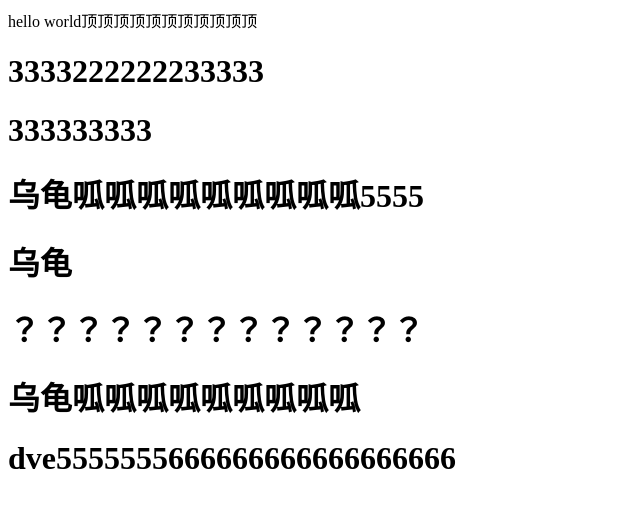
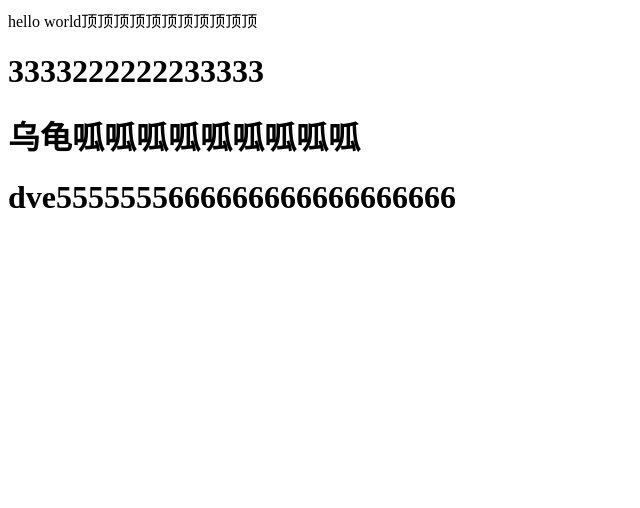
Before and after one commit to 811568209/test, a plain HTML site: page index.html in a window 1280 px wide. Shown: the whole page, without its empty margins (0-640 px from the left). Drawn offline with Linux system fonts and the light colour scheme.

Commit message:
change 4

```diff
--- a/index.html
+++ b/index.html
@@ -7,10 +7,6 @@
  <body>
 	hello world顶顶顶顶顶顶顶顶顶顶顶
 	<h1>3333222222233333</h1>
-	<h1>333333333</h1>
-	<h1>乌龟呱呱呱呱呱呱呱呱呱5555</h1>
-	<h1>乌龟</h1>
-	<h1>？？？？？？？？？？？？？</h1>
 	<h1>乌龟呱呱呱呱呱呱呱呱呱</h1>
 	<h1>dve5555555666666666666666666</h1>
  </body>
```
